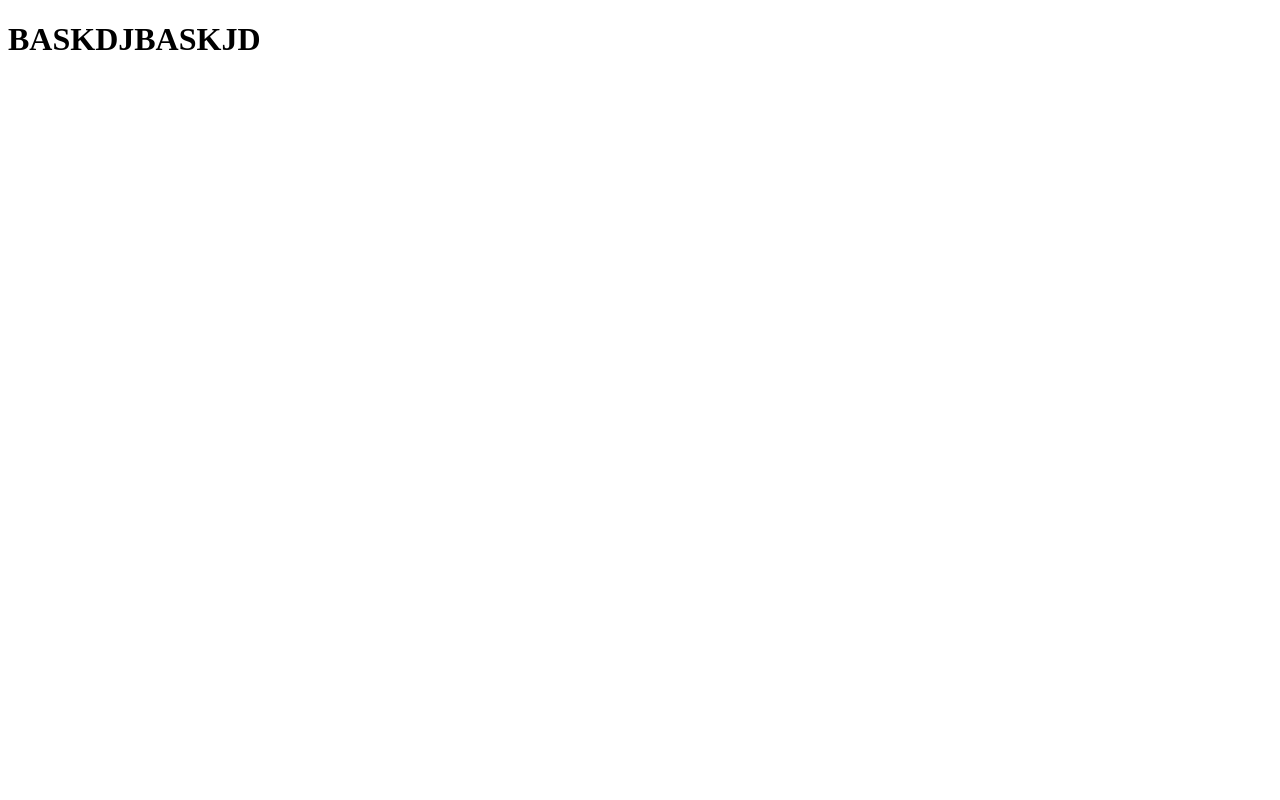
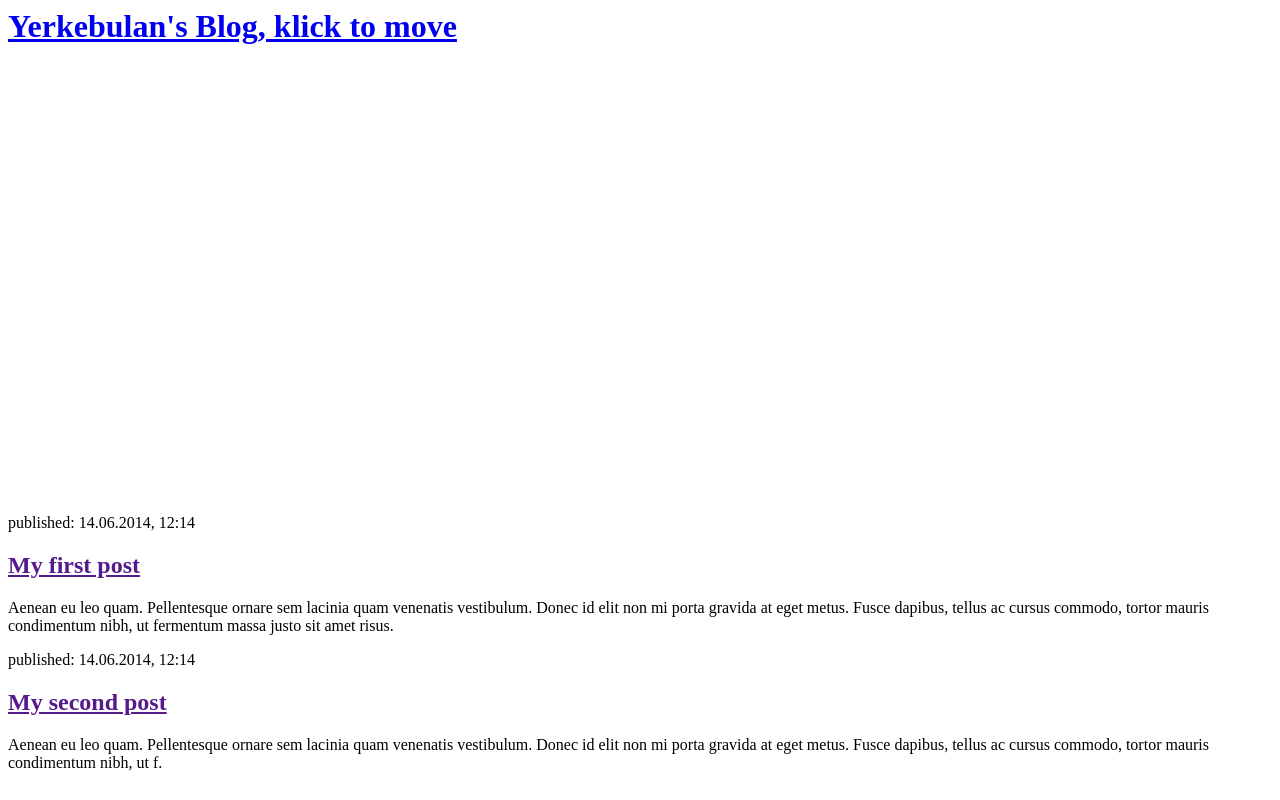
Before and after one commit to Jerkebulan/my-first-blog, a Django app: page / in a window 1280 px wide. Before the commit the page is almost empty. Run offline with Django 3.2, Linux system fonts and the light colour scheme.

Commit message:
Second edition

```diff
--- a/main/templates/home.html
+++ b/main/templates/home.html
@@ -1 +1,23 @@
-{% extends 'base.html' %}
+<html>
+    <head>
+        <title>Menin blogym</title>
+    </head>
+    <body>
+        <div>
+            <h1><a href="#lol">Yerkebulan's Blog, klick to move</a></h1>
+        </div>
+
+        <div>
+            <br><br><br><br><br><br><br><br><br><br><br><br><br><br><br><br><br><br><br><br><br><br><br><br>
+            <p>published: 14.06.2014, 12:14</p>
+            <h2><a href="" id="lol">My first post</a></h2>
+            <p>Aenean eu leo quam. Pellentesque ornare sem lacinia quam venenatis vestibulum. Donec id elit non mi porta gravida at eget metus. Fusce dapibus, tellus ac cursus commodo, tortor mauris condimentum nibh, ut fermentum massa justo sit amet risus.</p>
+        </div>
+
+        <div>
+            <p>published: 14.06.2014, 12:14</p>
+            <h2><a href="">My second post</a></h2>
+            <p>Aenean eu leo quam. Pellentesque ornare sem lacinia quam venenatis vestibulum. Donec id elit non mi porta gravida at eget metus. Fusce dapibus, tellus ac cursus commodo, tortor mauris condimentum nibh, ut f.</p>
+        </div>
+    </body>
+</html>
--- a/main/views.py
+++ b/main/views.py
@@ -3,6 +3,5 @@ from django.http import HttpResponse
 from .models import *
 
 
-
 def home(request):
     return render(request, 'home.html', {})
```
